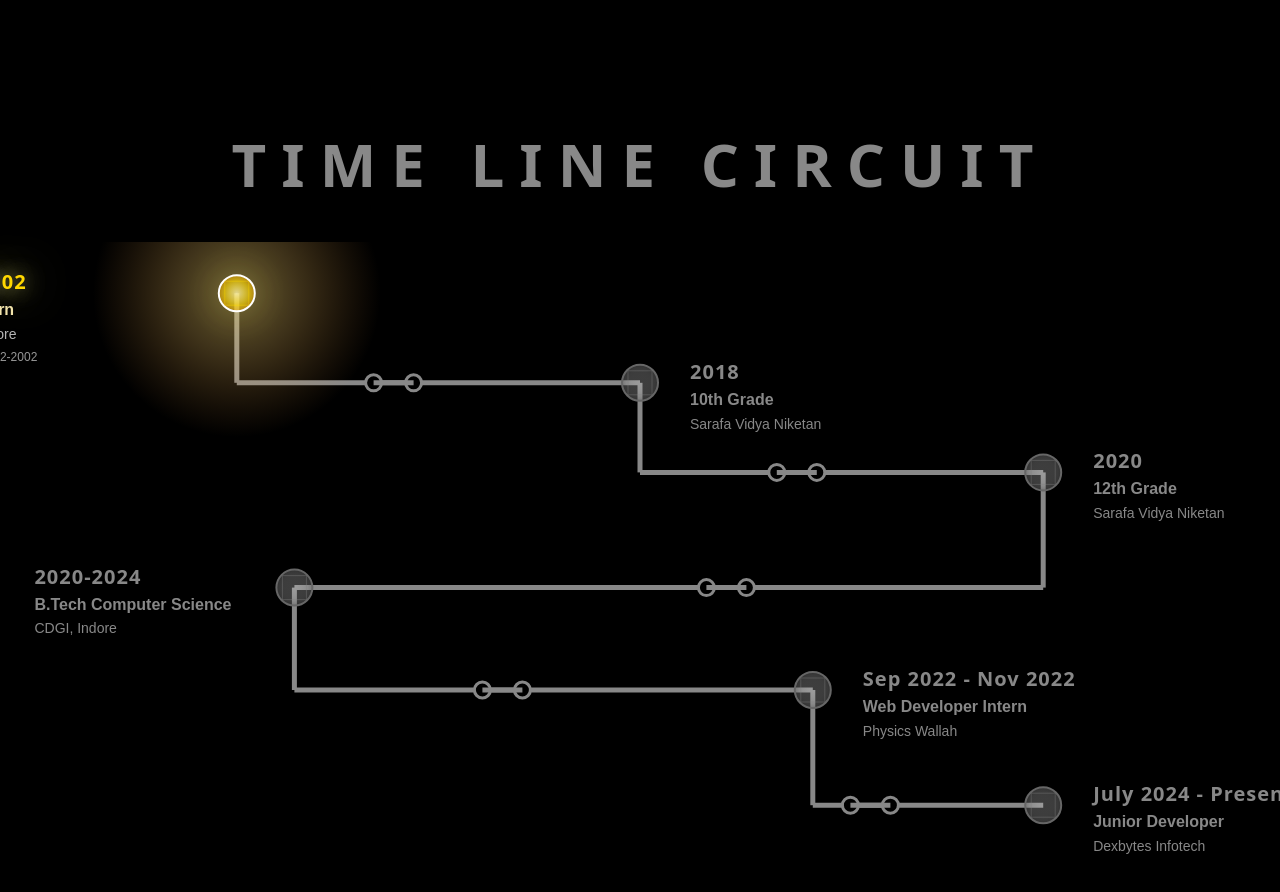
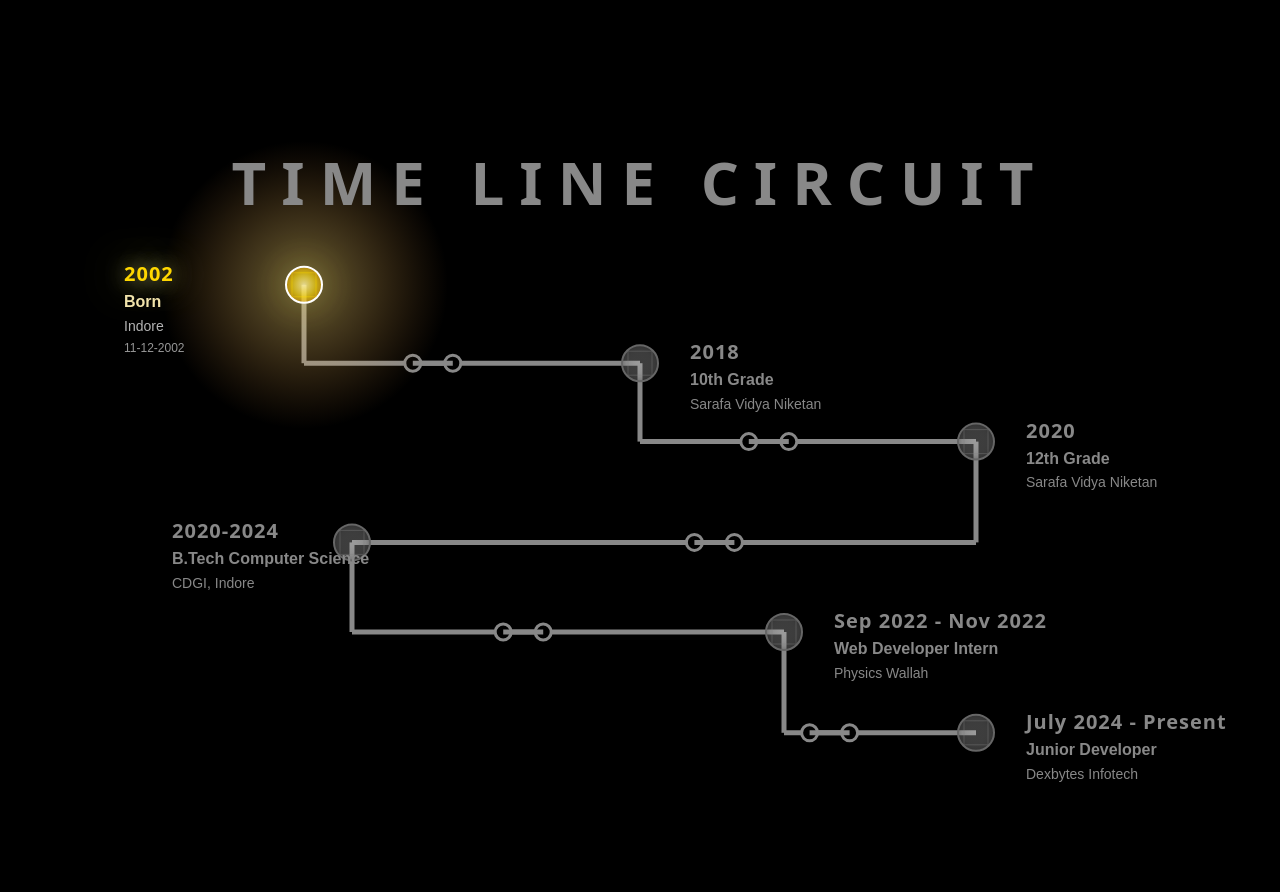
Before and after one commit to ujjawal8461/portfolio, a Next.js app: page / in a window 1280 px wide. Shown: the part 680-1572 px from the top of the page. Built offline with nearby package versions, Linux system fonts and the light colour scheme.

Commit message:
fix: fixed the node glow cutting issue

```diff
--- a/components/TimelineSection.tsx
+++ b/components/TimelineSection.tsx
@@ -64,35 +64,39 @@ export default function CircuitTimeline() {
         }
     ];
 
+    // Padding so glow never clips at any edge
+    const PAD_X = 160;
+    const PAD_Y = 120;
+    const mapX = (x: number) => PAD_X + x * (canvasSize.width - PAD_X * 2);
+    const mapY = (y: number) => PAD_Y + y * (canvasSize.height - PAD_Y * 2);
+
     const createCircuitPath = () => {
         const points: { x: number; y: number }[] = [];
-        const w = canvasSize.width;
-        const h = canvasSize.height;
 
-        const m1 = { x: milestones[0].x * w, y: milestones[0].y * h };
+        const m1 = { x: mapX(milestones[0].x), y: mapY(milestones[0].y) };
         points.push(m1);
-        points.push({ x: m1.x, y: milestones[1].y * h });
+        points.push({ x: m1.x, y: mapY(milestones[1].y) });
 
-        const m2 = { x: milestones[1].x * w, y: milestones[1].y * h };
+        const m2 = { x: mapX(milestones[1].x), y: mapY(milestones[1].y) };
         points.push(m2);
-        points.push({ x: m2.x, y: milestones[2].y * h });
+        points.push({ x: m2.x, y: mapY(milestones[2].y) });
 
-        const m3 = { x: milestones[2].x * w, y: milestones[2].y * h };
+        const m3 = { x: mapX(milestones[2].x), y: mapY(milestones[2].y) };
         points.push(m3);
 
-        const m4Y = milestones[3].y * h;
+        const m4Y = mapY(milestones[3].y);
         points.push({ x: m3.x, y: m4Y });
-        const m4 = { x: milestones[3].x * w, y: m4Y };
+        const m4 = { x: mapX(milestones[3].x), y: m4Y };
         points.push(m4);
 
-        const m5Y = milestones[4].y * h;
+        const m5Y = mapY(milestones[4].y);
         points.push({ x: m4.x, y: m5Y });
-        const m5 = { x: milestones[4].x * w, y: m5Y };
+        const m5 = { x: mapX(milestones[4].x), y: m5Y };
         points.push(m5);
 
-        const m6Y = milestones[5].y * h;
+        const m6Y = mapY(milestones[5].y);
         points.push({ x: m5.x, y: m6Y });
-        const m6 = { x: milestones[5].x * w, y: m6Y };
+        const m6 = { x: mapX(milestones[5].x), y: m6Y };
         points.push(m6);
 
         return points;
@@ -115,8 +119,8 @@ export default function CircuitTimeline() {
 
         const milestonePositions: number[] = [];
         for (let m = 0; m < milestones.length; m++) {
-            const mx = milestones[m].x * canvasSize.width;
-            const my = milestones[m].y * canvasSize.height;
+            const mx = mapX(milestones[m].x);
+            const my = mapY(milestones[m].y);
 
             let accLength = 0;
             for (let i = 0; i < pathPoints.length; i++) {
@@ -170,8 +174,8 @@ export default function CircuitTimeline() {
         const dpr = window.devicePixelRatio || 1;
 
         const resizeCanvas = () => {
-            const width = Math.min(window.innerWidth * 0.9, 1400);
-            const height = Math.min(window.innerHeight * 0.8, 1000);
+            const width = window.innerWidth;
+            const height = window.innerHeight;
 
             setCanvasSize({ width, height });
 
@@ -472,8 +476,10 @@ export default function CircuitTimeline() {
 
             // Draw nodes with bulb-like glow
             milestones.forEach((milestone, index) => {
-                const x = milestone.x * canvasSize.width;
-                const y = milestone.y * canvasSize.height;
+                const PAD_X = 160;
+                const PAD_Y = 120;
+                const x = PAD_X + milestone.x * (canvasSize.width - PAD_X * 2);
+                const y = PAD_Y + milestone.y * (canvasSize.height - PAD_Y * 2);
 
                 let milestoneReached = false;
                 let milestoneLength = 0;
@@ -609,9 +615,17 @@ export default function CircuitTimeline() {
             className="relative w-full bg-black"
             style={{ height: "300vh" }}
         >
-            <div className="sticky top-0 h-screen overflow-hidden flex flex-col items-center justify-center py-8">
+            <div className="sticky top-0 h-screen" style={{ position: "sticky" }}>
+
+                {/* Canvas absolutely fills full screen so glow never clips */}
+                <div className="absolute inset-0 flex justify-center items-center" style={{ zIndex: 1 }}>
+                    <canvas ref={canvasRef} />
+                </div>
+
+                {/* Heading fixed at top with z-index above canvas */}
+                <div className="absolute top-0 left-0 right-0 flex justify-center pt-8" style={{ zIndex: 10 }}>
                     <h2
-                    className="text-center text-5xl md:text-6xl font-bold mb-12 tracking-[0.25em] uppercase"
+                        className="text-center text-5xl md:text-6xl font-bold tracking-[0.25em] uppercase"
                         style={{
                             color: scrollProgress > 0.05 ? "#FFD700" : "#888",
                             textShadow: scrollProgress > 0.05 ? "0 0 50px rgba(255,215,0,0.5)" : "none",
@@ -621,21 +635,23 @@ export default function CircuitTimeline() {
                     >
                         TIME LINE CIRCUIT
                     </h2>
+                </div>
 
-                <div className="relative flex justify-center items-center flex-1 w-full">
-                    <div className="relative">
-                        <canvas ref={canvasRef} />
-
+                {/* Milestone labels absolutely positioned over canvas */}
+                <div className="absolute inset-0 flex justify-center items-center" style={{ zIndex: 5 }}>
+                    <div className="relative" style={{ width: canvasSize.width, height: canvasSize.height }}>
                         {milestones.map((milestone, index) => {
                             const isActive = isMilestoneActive(index);
                             const intensity = isActive ? 1 : 0;
 
-                            let textLeft = milestone.x * canvasSize.width;
+                            const nodeX = PAD_X + milestone.x * (canvasSize.width - PAD_X * 2);
+                            const nodeY = PAD_Y + milestone.y * (canvasSize.height - PAD_Y * 2);
 
+                            let textLeft = nodeX;
                             if (milestone.x < 0.4) {
-                                textLeft = textLeft - 260;
+                                textLeft = nodeX - 180;
                             } else {
-                                textLeft = textLeft + 50;
+                                textLeft = nodeX + 50;
                             }
 
                             return (
@@ -644,8 +660,7 @@ export default function CircuitTimeline() {
                                     className="absolute pointer-events-none"
                                     style={{
                                         left: `${textLeft}px`,
-                                        top: `${milestone.y * canvasSize.height - 25}px`,
-                                        // opacity: isActive ? 1 : 0.3,
+                                        top: `${nodeY - 25}px`,
                                         transition: "opacity 0.4s ease",
                                         width: "240px"
                                     }}
@@ -700,17 +715,6 @@ export default function CircuitTimeline() {
                     </div>
                 </div>
 
-                <div
-                    className="text-center text-xs tracking-[0.35em] uppercase mt-6"
-                    style={{
-                        color: scrollProgress < 0.95 ? "#555" : "#222",
-                        //opacity: scrollProgress < 0.95 ? 0.7 : 0,
-                        transition: "all 0.5s ease",
-                        fontFamily: "system-ui, -apple-system, sans-serif"
-                    }}
-                >
-                    {/* Scroll to energize • Click switches to control circuit */}
-                </div>
             </div>
         </section>
     );
```
Lines whose indentation alone changed are shown as unchanged.
